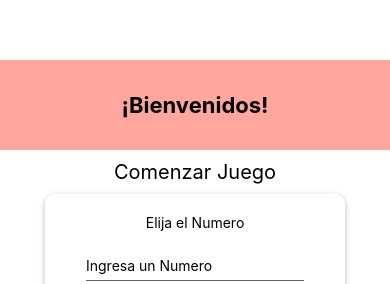
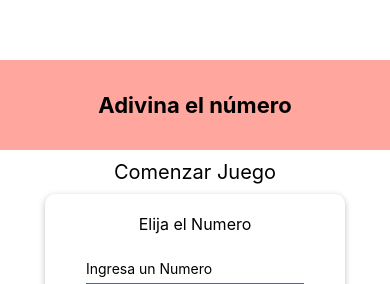
Before and after one commit to sotopro/clase6coderhouse, a React Native app: screen / in a window 390 px wide. Shown: the top 284 px of the page. Built offline with nearby package versions, Linux system fonts and the light colour scheme.

Commit message:
[feature] - create game screen & add states to render conditional

```diff
--- a/App.js
+++ b/App.js
@@ -1,12 +1,25 @@
-import { StyleSheet, View, SafeAreaView } from "react-native";
+import React, { useState } from "react";
+import { StyleSheet, View } from "react-native";
 import StartGame from "./src/screens/start-game";
+import GameScreen from "./src/screens/game-screen";
 import { Header } from "./src/components/index";
 
 export default function App() {
+  const [userNumber, setUserNumber] = useState();
+
+  const handlerStartGame = (selectedNumber) => {
+    setUserNumber(selectedNumber);
+  };
+
+  let content = <StartGame onStartGame={handlerStartGame} />;
+
+  if (userNumber) {
+    content = <GameScreen userOptions={userNumber} />;
+  }
   return (
     <View style={styles.container}>
-      <Header title="¡Bienvenidos!" />
-      <StartGame />
+      <Header title="Adivina el número" />
+      {content}
     </View>
   );
 }
--- a/src/components/index.js
+++ b/src/components/index.js
@@ -1,3 +1,4 @@
 export { default as Header } from "./header/index";
 export { default as Card } from "./card/index";
 export { default as Input } from "./input/index";
+export { default as NumberContainer } from "./number-container/index";
--- /dev/null
+++ b/src/components/number-container/index.js
@@ -0,0 +1,13 @@
+import react from "react";
+import { View, Text } from "react-native";
+import { styles } from "./styles";
+
+const NumberContainer = ({ children }) => {
+  return (
+    <View style={styles.container}>
+      <Text style={styles.number}>{children}</Text>
+    </View>
+  );
+};
+
+export default NumberContainer;
--- /dev/null
+++ b/src/components/number-container/styles.js
@@ -0,0 +1,18 @@
+import { StyleSheet } from "react-native";
+import colors from "../../constants/colors";
+
+export const styles = StyleSheet.create({
+  container: {
+    borderWidth: 2,
+    borderColor: colors.primary,
+    padding: 10,
+    borderRadius: 10,
+    marginVertical: 20,
+    alignItems: "center",
+    justifyContent: "center",
+  },
+  number: {
+    color: colors.secondary,
+    fontSize: 20,
+  },
+});
--- /dev/null
+++ b/src/screens/game-screen/index.js
@@ -0,0 +1,32 @@
+import react, { useState } from "react";
+import { View, Text, Button } from "react-native";
+import { Card, NumberContainer } from "../../components";
+import Colors from "../../constants/colors";
+import { styles } from "./styles";
+
+const GameScrenn = ({ userOptions }) => {
+  const generateRandomBetween = (min, max, exclude) => {
+    min = Math.ceil(min);
+    max = Math.floor(max);
+    const rndNum = Math.floor(Math.random() * (max - min)) + min;
+    if (rndNum === exclude) {
+      return generateRandomBetween(min, max, exclude);
+    }
+    return rndNum;
+  };
+  const [currentGuess, setCurrentGuess] = useState(
+    generateRandomBetween(1, 100, userOptions)
+  );
+  return (
+    <View style={styles.container}>
+      <Text>La suposición del oponente</Text>
+      <NumberContainer>{currentGuess}</NumberContainer>
+      <View style={styles.buttonContainer}>
+        <Button title="Menor" onPress={() => {}} color={Colors.primary} />
+        <Button title="Mayor" onPress={() => {}} color={Colors.primary} />
+      </View>
+    </View>
+  );
+};
+
+export default GameScrenn;
--- /dev/null
+++ b/src/screens/game-screen/styles.js
@@ -0,0 +1,16 @@
+import { StyleSheet } from "react-native";
+
+export const styles = StyleSheet.create({
+  container: {
+    flex: 1,
+    padding: 10,
+    alignItems: "center",
+  },
+  buttonContainer: {
+    flexDirection: "row",
+    justifyContent: "space-around",
+    marginVertical: 20,
+    width: 300,
+    maxWidth: "80%",
+  },
+});
--- a/src/screens/start-game/index.js
+++ b/src/screens/start-game/index.js
@@ -6,15 +6,47 @@ import {
   Keyboard,
   Button,
 } from "react-native";
-import { Card, Input } from "../../components/index";
+import { Card, Input, NumberContainer } from "../../components/index";
 import { styles } from "./styles";
 import Colors from "../../constants/colors";
-const StartGame = () => {
+
+const StartGame = ({ onStartGame }) => {
   const [enteredValue, setEnteredValue] = useState("");
+  const [selectedNumber, setSelectedNumber] = useState("");
+  const [confirmed, setConfirmed] = useState(false);
 
   const handlerInputNumber = (text) => {
     setEnteredValue(text.replace(/[^0-9]/g, ""));
   };
+
+  const handlerClearInput = () => {
+    setEnteredValue("");
+    setConfirmed(false);
+  };
+
+  const handlerConfirmInput = () => {
+    const choseNumber = parseInt(enteredValue);
+    if (isNaN(choseNumber) || choseNumber <= 0 || choseNumber > 99) return;
+    setConfirmed(true);
+    setSelectedNumber(choseNumber);
+    setEnteredValue("");
+  };
+
+  let confirmedOutput;
+  if (confirmed) {
+    confirmedOutput = (
+      <Card style={styles.summaryContainer}>
+        <Text style={styles.subtitle}>Tu selección</Text>
+        <NumberContainer>{selectedNumber}</NumberContainer>
+        <Button
+          title="Empezar Juego"
+          onPress={() => onStartGame(selectedNumber)}
+          color={Colors.secondary}
+        />
+      </Card>
+    );
+  }
+
   return (
     <TouchableWithoutFeedback
       style={styles.containerTouchable}
@@ -25,7 +57,7 @@ const StartGame = () => {
       <View style={styles.container}>
         <Text style={styles.title}>Comenzar Juego</Text>
         <Card style={styles.inputContainer}>
-          <Text>Elija el Numero</Text>
+          <Text style={styles.subtitle}>Elija el Numero</Text>
           <Input
             placeholder="Ingresa un Numero"
             keyboardType="numeric"
@@ -40,19 +72,20 @@ const StartGame = () => {
             <View style={styles.button}>
               <Button
                 title="Limpiar"
-                onPress={() => null}
+                onPress={() => handlerClearInput()}
                 color={Colors.primary}
               />
             </View>
             <View style={styles.button}>
               <Button
                 title="Confirmar"
-                onPress={() => null}
+                onPress={() => handlerConfirmInput()}
                 color={Colors.secondary}
               />
             </View>
           </View>
         </Card>
+        {confirmedOutput}
       </View>
     </TouchableWithoutFeedback>
   );
--- a/src/screens/start-game/styles.js
+++ b/src/screens/start-game/styles.js
@@ -30,4 +30,11 @@ export const styles = StyleSheet.create({
   button: {
     width: 100,
   },
+  summaryContainer: {
+    marginVertical: 20,
+    alignItems: "center",
+  },
+  subtitle: {
+    fontSize: 16,
+  },
 });
```
